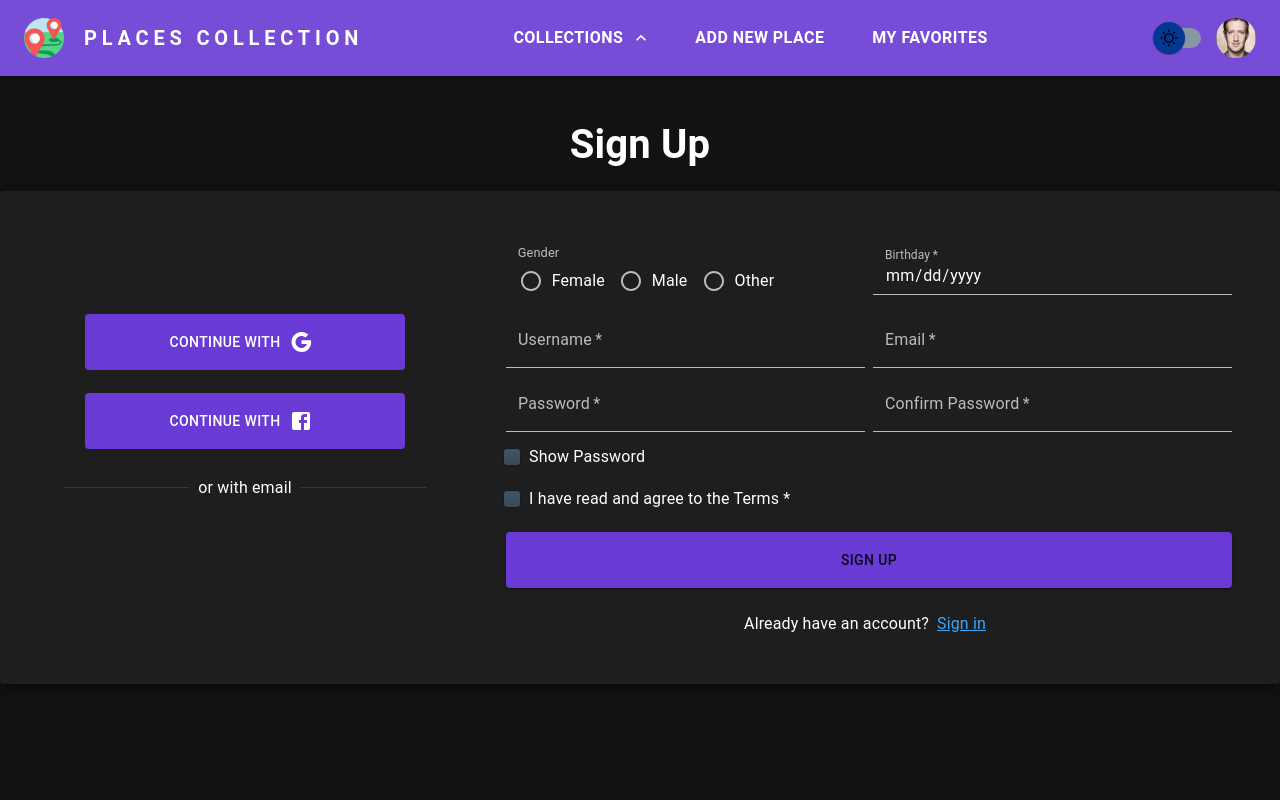
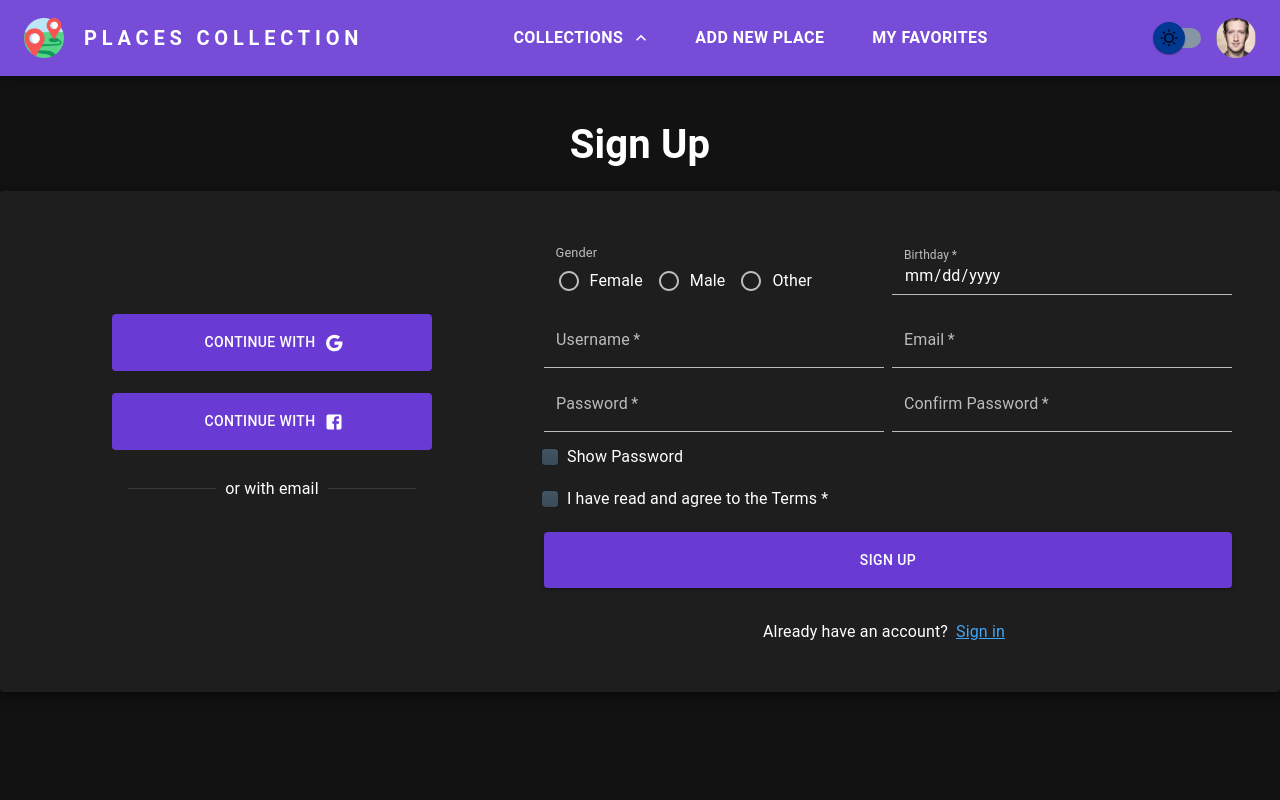
Before and after one commit to Louis2602/PlacesCollection, a React (Create React App) app: page /sign-up in a window 1280 px wide. Shown: the top 800 px of the page. Built offline with nearby package versions, Linux system fonts and the light colour scheme.

Commit message:
all functional

```diff
--- a/src/App.js
+++ b/src/App.js
@@ -1,9 +1,8 @@
-import { useState } from 'react';
 import { ThemeProvider } from '@emotion/react';
 import { createTheme, Stack, Box, styled, CssBaseline } from '@mui/material';
 import { BrowserRouter as Router, Routes, Route } from 'react-router-dom';
 import { SnackbarProvider } from 'notistack';
-import { useDispatch, useSelector } from 'react-redux';
+import { useSelector } from 'react-redux';
 import {
     AllCollections,
     NewPlace,
@@ -43,14 +42,19 @@ const StyledBox = styled(Box)(({ theme }) => ({
     display: 'flex',
     flexDirection: 'column',
     padding: 0,
-    marginTop: '4%'
+    marginTop: '4%',
+    [theme.breakpoints.down('md')]: {
+        marginTop: '15%'
+    }
 }));
 
 function App() {
     const mode = useSelector((state) => state.theme.value);
-    const [highlight, setHighlight] = useState('');
     const darkTheme = createTheme({
         palette: {
+            primary: {
+                main: '#693bd4'
+            },
             mode: `${mode ? 'dark' : 'light'}`
         }
     });
@@ -59,10 +63,10 @@ function App() {
         <Router>
             <ScrollToTop />
             <ThemeProvider theme={darkTheme}>
-                <SnackbarProvider maxSnack={3}>
+                <SnackbarProvider autoHideDuration={2000}>
                     <CssBaseline />
                     <StyledBox>
-                        <NavBar setHighlight={setHighlight} highlight={highlight} />
+                        <NavBar />
                         <Box sx={{ minHeight: '30rem' }}>
                             <StyledStack spacing={2}>
                                 <Routes>
@@ -74,7 +78,7 @@ function App() {
                                     <Route path="/hotels" element={<AllCollections collection="hotels" />}></Route>
                                     <Route path="/attractions" element={<AllCollections collection="attractions" />}></Route>
                                     <Route path="/favorites" element={<AllCollections collection="favorites" />}></Route>
-                                    <Route path="/new-place" element={<NewPlace setHighlight={setHighlight} />}></Route>
+                                    <Route path="/new-place" element={<NewPlace />}></Route>
                                     <Route path="/:collection/:id" element={<ItemDetails />}></Route>
                                     <Route path="/reviews" element={<Reviews />}></Route>
                                     <Route path="/profile" element={<Profile />}></Route>
--- a/src/assets/redux/features/counterSlice.js
+++ b/src/assets/redux/features/counterSlice.js
@@ -1,7 +1,10 @@
 import { createSlice } from '@reduxjs/toolkit';
 
+const localStorageKey = 'counter';
+const persistedUser = localStorage.getItem(localStorageKey);
+
 const initialState = {
-    username: null
+    username: persistedUser ? JSON.parse(persistedUser) : null
 };
 
 export const counterSlice = createSlice({
@@ -10,9 +13,11 @@ export const counterSlice = createSlice({
     reducers: {
         signin: (state, action) => {
             state.username = action.payload;
+            localStorage.setItem(localStorageKey, JSON.stringify(state.username));
         },
         logout: (state) => {
             state.username = '';
+            localStorage.setItem(localStorageKey, JSON.stringify(state.username));
         }
     }
 });
--- /dev/null
+++ b/src/assets/redux/features/highlightSlice.js
@@ -0,0 +1,23 @@
+import { createSlice } from '@reduxjs/toolkit';
+
+const localStorageKey = 'highlight';
+const persistedHighlight = localStorage.getItem(localStorageKey);
+
+const initialState = {
+    value: persistedHighlight ? JSON.parse(persistedHighlight) : true
+};
+
+const highlightSlice = createSlice({
+    name: 'highlight',
+    initialState,
+    reducers: {
+        highlightPreferences: (state, action) => {
+            state.value = action.payload;
+            localStorage.setItem(localStorageKey, JSON.stringify(state.value));
+        }
+    }
+});
+
+export const { highlightPreferences } = highlightSlice.actions;
+
+export default highlightSlice.reducer;
--- a/src/assets/redux/features/themeSlice.js
+++ b/src/assets/redux/features/themeSlice.js
@@ -11,15 +11,13 @@ const themeSlice = createSlice({
     name: 'theme',
     initialState,
     reducers: {
-        preferences: (state) => {
-            state.value = !state.value;
-        },
-        subscribe: (state) => {
+        themePreferences: (state, action) => {
+            state.value = action.payload;
             localStorage.setItem(localStorageKey, JSON.stringify(state.value));
         }
     }
 });
 
-export const { preferences, subscribe } = themeSlice.actions;
+export const { themePreferences } = themeSlice.actions;
 
 export default themeSlice.reducer;
--- a/src/assets/redux/store.js
+++ b/src/assets/redux/store.js
@@ -2,7 +2,8 @@ import { configureStore } from '@reduxjs/toolkit';
 
 import counterReducer from './features/counterSlice';
 import themeReducer from './features/themeSlice';
+import highlightReducer from './features/highlightSlice';
 
 export const store = configureStore({
-    reducer: { counter: counterReducer, theme: themeReducer }
+    reducer: { counter: counterReducer, theme: themeReducer, highlight: highlightReducer }
 });
--- a/src/components/Form/NewPlaceForm.jsx
+++ b/src/components/Form/NewPlaceForm.jsx
@@ -21,15 +21,15 @@ const StyledInputLabel = styled(InputLabel)({
 const StyledButton = styled(Button)({
     font: 'inherit',
     cursor: 'pointer',
-    backgroundColor: '#77002e',
+    backgroundColor: 'var(--main--color)',
     color: 'white',
     padding: '0.5rem 1.5rem',
-    border: '1px solid #77002e',
+    border: '1px solid var(--main--color)',
     borderRadius: '4px',
     fontWeight: 'bold',
     '&:hover, active': {
-        backgroundColor: '#a50e48',
-        borderColor: '#a50e48'
+        backgroundColor: 'var(--main--hover--color)',
+        borderColor: 'var(--main--hover--color)'
     }
 });
 const StyledBox = styled(Box)({
@@ -88,7 +88,7 @@ const NewPlaceForm = ({ onAddPlace }) => {
     return (
         <StyledCard>
             <StyledForm onSubmit={submitHandler}>
-                <Grid container fullWidth spacing={1} direction="column">
+                <Grid container spacing={1} direction="column">
                     <Grid item xs={12}>
                         <FormControl fullWidth>
                             <StyledInputLabel htmlFor="type">Type of place</StyledInputLabel>
--- a/src/pages/Profile.jsx
+++ b/src/pages/Profile.jsx
@@ -1,75 +1,55 @@
-import { styled, Card, Avatar, Typography, Box, TextField, RadioGroup, FormControlLabel, Radio, FormLabel } from '@mui/material/';
-import { useDispatch } from 'react-redux';
+import { styled, Card, Avatar, Box, TextField, RadioGroup, FormControlLabel, Radio, FormLabel } from '@mui/material/';
+import { useEffect, useState } from 'react';
+import { useSelector } from 'react-redux';
 
 import { Avatar as AvatarImg } from '../components/Carousel/assets';
 
-const data = {
-    id: 1,
-    name: 'PoTayTo',
-    gender: 'Male',
-    dateOfBirth: '11/07/2003',
-    email: 'tdakhoa21@clc.fitus.edu.vn',
-    createdOn: '12/11/2022'
-};
 const StyledCard = styled(Card)(({ theme }) => ({
-    width: '50vw',
-    height: '50vh',
-    margin: '1rem',
-    padding: '0 10px',
+    width: '48rem',
+    height: '24rem',
     display: 'flex',
-    alignItems: 'center',
+    paddingRight: '4rem',
     transition: '0.3s ease-in-out',
     boxShadow: '0 4px 8px 0 rgba(0, 0, 0, 0.4), 0 6px 20px 0 rgba(0, 0, 0, 0.1)',
     [theme.breakpoints.down('md')]: {
-        margin: 0,
         flexDirection: 'column',
         width: '100%',
-        height: 'auto'
+        height: '33rem',
+        padding: 0
     }
 }));
+
 const StyledBox = styled(Box)(({ theme }) => ({
     width: '30vw',
+    padding: '4rem 0',
     [theme.breakpoints.down('md')]: {
         marginTop: '1rem',
-        width: '100%'
+        width: '100%',
+        padding: 0
     }
 }));
+
 const StyledAvatar = styled(Avatar)(({ theme }) => ({
     width: '220px',
     height: '220px',
     display: 'flex',
-    margin: '1.5rem auto',
+    margin: '1rem auto',
     [theme.breakpoints.down('md')]: {
         marginTop: '1rem',
         width: '200px',
         height: '200px'
     }
 }));
-const StyledTypo = styled(Typography)(({ theme }) => ({
-    textAlign: 'center',
-    marginBottom: '1rem',
+
+const StyledTextField = styled(TextField)(({ theme }) => ({
+    marginBottom: '0.5rem',
     [theme.breakpoints.down('md')]: {
-        marginBottom: '1rem'
-    }
-}));
-const StyledTextField = styled(TextField)(({ theme }) => ({
-    width: '20vw',
-    marginBottom: '1rem',
-    [theme.breakpoints.down('md')]: {
-        width: '280px',
-        input: { textAlign: 'center' },
-        '& .MuiInputLabel-root': {
+        '& .MuiInputBase-readOnly': {
             textAlign: 'center'
-        },
-        '& .MuiInputLabel-shrink': {
-            margin: '0 auto',
-            position: 'absolute',
-            right: '-20px',
-            left: '0',
-            width: '100px'
         }
     }
 }));
+
 const StyledFormLabel = styled(FormLabel)(({ theme }) => ({
     fontSize: '0.8rem',
     [theme.breakpoints.down('md')]: {
@@ -77,6 +57,7 @@ const StyledFormLabel = styled(FormLabel)(({ theme }) => ({
         justifyContent: 'center'
     }
 }));
+
 const StyledRadioGroup = styled(RadioGroup)(({ theme }) => ({
     marginBottom: '4px',
     [theme.breakpoints.down('md')]: {
@@ -85,19 +66,25 @@ const StyledRadioGroup = styled(RadioGroup)(({ theme }) => ({
         marginLeft: '16px'
     }
 }));
+
 const StyledUserBox = styled(Box)(({ theme }) => ({
     [theme.breakpoints.down('md')]: {
-        margin: '0 22px'
+        margin: '0 22px',
+        textAlign: 'center'
     }
 }));
 
-const UserFormControl = ({ gender, data }) => <FormControlLabel disabled={data !== gender} value={gender} label={gender} control={<Radio />} />;
+const UserFormControl = ({ gender, data }) => <FormControlLabel disabled={data !== gender} checked={data === gender} label={gender} control={<Radio />} />;
 
 const UserTextField = ({ label, value }) => (
     <StyledTextField
+        label={label}
+        value={value ? value : ''}
         variant="standard"
-        label={label}
-        defaultValue={value}
+        fullWidth
+        InputLabelProps={{
+            shrink: true
+        }}
         InputProps={{
             readOnly: true
         }}
@@ -105,29 +92,37 @@ const UserTextField = ({ label, value }) => (
 );
 
 const Profile = () => {
-    const dispatch = useDispatch();
-
+    const [loadedItems, setloadedItems] = useState({});
+    const username = useSelector((state) => state.counter.username);
+    useEffect(() => {
+        if (username) {
+            fetch(`https://food-collections-test-default-rtdb.firebaseio.com/accounts/${username}.json`)
+                .then((response) => {
+                    return response.json();
+                })
+                .then((data) => {
+                    setloadedItems(data);
+                });
+        }
+    }, [username]);
     return (
         <>
             <h1>Profile</h1>
             <StyledCard>
                 <StyledBox>
                     <StyledAvatar alt="Avatar" src={AvatarImg} />
-                    <StyledTypo variant="h5" color="text.primary" gutterBottom>
-                        {data.name}
-                    </StyledTypo>
                 </StyledBox>
                 <StyledBox>
                     <StyledFormLabel>Gender</StyledFormLabel>
-                    <StyledRadioGroup defaultValue={data.gender} row>
-                        <UserFormControl gender="Male" data={data.gender} />
-                        <UserFormControl gender="Female" data={data.gender} />
-                        <UserFormControl gender="Other" data={data.gender} />
+                    <StyledRadioGroup row>
+                        <UserFormControl gender="Male" data={loadedItems.gender} />
+                        <UserFormControl gender="Female" data={loadedItems.gender} />
+                        <UserFormControl gender="Other" data={loadedItems.gender} />
                     </StyledRadioGroup>
                     <StyledUserBox>
-                        <UserTextField label="Date Of Birth" value={data.dateOfBirth} />
-                        <UserTextField label="Email" value={data.email} />
-                        <UserTextField label="Password" value={data.createdOn} />
+                        <UserTextField label="Username" value={loadedItems.username} />
+                        <UserTextField label="Birthday" value={loadedItems.birthday} />
+                        <UserTextField label="Email" value={loadedItems.email} />
                     </StyledUserBox>
                 </StyledBox>
             </StyledCard>
--- a/src/pages/SignIn.jsx
+++ b/src/pages/SignIn.jsx
@@ -1,5 +1,5 @@
 import { useState } from 'react';
-import { Box, Button, styled, TextField, Grid, Typography, Card, Divider, FormControlLabel, Checkbox, IconButton } from '@mui/material';
+import { Box, Button, styled, TextField, Grid, Typography, Card, Divider, FormControlLabel, Checkbox } from '@mui/material';
 import { Link, useNavigate } from 'react-router-dom';
 import { Controller, useForm } from 'react-hook-form';
 import { yupResolver } from '@hookform/resolvers/yup';
@@ -80,9 +80,8 @@ const StyledSignInBox = styled(Box)(({ theme }) => ({
 }));
 
 const StyledButton = styled(Button)(({ theme }) => ({
-    padding: '0.5rem 1.5rem',
+    padding: '1rem 1.5rem',
     margin: '0.7rem auto',
-    marginLeft: '4rem',
     width: '20rem',
     backgroundColor: 'var(--main--color)',
     color: 'white',
@@ -97,7 +96,7 @@ const StyledButton = styled(Button)(({ theme }) => ({
 
 const StyledSignInButton = styled(Button)(({ theme }) => ({
     padding: '1rem 1.5rem',
-    marginTop: '1rem',
+    marginTop: '0.5rem',
     width: '100%',
     backgroundColor: 'var(--main--color)',
     '&:hover': {
@@ -105,14 +104,14 @@ const StyledSignInButton = styled(Button)(({ theme }) => ({
     }
 }));
 
-const StyledIconButton = styled(IconButton)({
-    color: 'inherit'
-});
-
-const StyledOtherBox = styled(Box)(({ theme }) => ({
-    marginTop: '2rem',
+const StyledBox = styled(Box)(({ theme }) => ({
+    display: 'flex',
+    flexDirection: 'column',
+    padding: '3rem',
+    marginRight: '3rem',
     [theme.breakpoints.down('md')]: {
-        marginTop: 0
+        padding: 0,
+        margin: 0
     }
 }));
 
@@ -126,11 +125,11 @@ const StyledTypo = styled(Typography)(({ theme }) => ({
     fontSize: '0.8rem'
 }));
 
-const StyledDivider = styled(Divider)({
-    margin: '1rem',
-    marginLeft: '4rem',
-    width: '20rem'
-});
+const StyledTypoBot = styled(Typography)(({ theme }) => ({
+    [theme.breakpoints.down('md')]: {
+        fontSize: '0.9rem'
+    }
+}));
 
 const validationSchema = Yup.object().shape({
     username: Yup.string()
@@ -214,21 +213,11 @@ const SignIn = () => {
             <StyledCard>
                 <StyledForm>
                     <StyledSignInBox>
-                        <StyledOtherBox spacing={1}>
-                            <StyledButton>
-                                Continue with
-                                <StyledIconButton aria-label="google">
-                                    <Google />
-                                </StyledIconButton>
-                            </StyledButton>
-                            <StyledButton>
-                                Continue with
-                                <StyledIconButton aria-label="facebook">
-                                    <Facebook />
-                                </StyledIconButton>
-                            </StyledButton>
-                            <StyledDivider>or with your account</StyledDivider>
-                        </StyledOtherBox>
+                        <StyledBox spacing={1}>
+                            <StyledButton endIcon={<Google />}>Continue with</StyledButton>
+                            <StyledButton endIcon={<Facebook />}>Continue with</StyledButton>
+                            <Divider sx={{ margin: '1rem' }}>or with email</Divider>
+                        </StyledBox>
 
                         <Grid container spacing={1}>
                             <Grid item xs={12} sm={12}>
@@ -291,7 +280,7 @@ const SignIn = () => {
                                             )}
                                         />
                                     }
-                                    label={<Typography>Show Password</Typography>}
+                                    label={<StyledTypoBot>Show Password</StyledTypoBot>}
                                 />
                             </Grid>
 
--- a/src/pages/SignUp.jsx
+++ b/src/pages/SignUp.jsx
@@ -13,8 +13,7 @@ import {
     Radio,
     TextField,
     Checkbox,
-    Divider,
-    IconButton
+    Divider
 } from '@mui/material';
 import { Link, useNavigate } from 'react-router-dom';
 import { Controller, useForm } from 'react-hook-form';
@@ -70,36 +69,28 @@ const StyledCard = styled(Card)({
 });
 
 const StyledForm = styled('form')(({ theme }) => ({
-    padding: '1rem 1rem',
+    padding: '1rem',
     width: '80rem',
     [theme.breakpoints.down('md')]: {
-        width: '100%'
+        width: '100%',
+        padding: '2rem 1rem'
     }
 }));
 
 const StyledButton = styled(Button)(({ theme }) => ({
-    padding: '0.5rem 1.5rem',
+    padding: '1rem 1.5rem',
     margin: '0.7rem auto',
     width: '20rem',
     backgroundColor: 'var(--main--color)',
     color: 'white',
     transition: 'all 0.3s ease-in-out',
     '&:hover': {
-        backgroundColor: '#8b3ebb'
+        backgroundColor: 'var(--main--hover--color)'
     },
     [theme.breakpoints.down('md')]: {
         width: '100%'
     }
 }));
-
-const StyledIconButton = styled(IconButton)({
-    color: 'inherit'
-});
-
-const StyledBox = styled(Box)({
-    textAlign: 'center',
-    margin: '3rem auto'
-});
 
 const StyledSignUpBox = styled(Box)(({ theme }) => ({
     display: 'flex',
@@ -110,10 +101,14 @@ const StyledSignUpBox = styled(Box)(({ theme }) => ({
     }
 }));
 
-const StyledOtherBox = styled(Box)(({ theme }) => ({
-    padding: '1rem 4rem 1rem 0',
+const StyledBox = styled(Box)(({ theme }) => ({
+    display: 'flex',
+    flexDirection: 'column',
+    padding: '4rem',
+    marginRight: '3rem',
     [theme.breakpoints.down('md')]: {
-        padding: 0
+        padding: 0,
+        margin: 0
     }
 }));
 
@@ -129,7 +124,7 @@ const StyledSignUpButton = styled(Button)(({ theme }) => ({
     width: '100%',
     backgroundColor: 'var(--main--color)',
     '&:hover': {
-        backgroundColor: '#8b3ebb'
+        backgroundColor: 'var(--main--hover--color)'
     }
 }));
 
@@ -157,6 +152,12 @@ const StyledTextField = styled(TextField)(({ theme }) => ({
 
 const StyledTypo = styled(Typography)(({ theme }) => ({
     fontSize: '0.8rem'
+}));
+
+const StyledTypoBot = styled(Typography)(({ theme }) => ({
+    [theme.breakpoints.down('md')]: {
+        fontSize: '0.9rem'
+    }
 }));
 
 const Genders = ['Female', 'Male', 'Other'];
@@ -217,6 +218,7 @@ const SignUp = () => {
     };
 
     const onSubmit = () => {
+        setUserData({ ...userData, birthday: `${userData.birthday.str.split('').reverse().join('')}` });
         fetch(`https://food-collections-test-default-rtdb.firebaseio.com/accounts/${userData.username}.json`, {
             method: 'PUT',
             body: JSON.stringify(userData),
@@ -241,23 +243,11 @@ const SignUp = () => {
             <StyledCard>
                 <StyledForm>
                     <StyledSignUpBox>
-                        <StyledOtherBox spacing={1}>
-                            <StyledBox>
-                                <StyledButton>
-                                    Continue with
-                                    <StyledIconButton aria-label="google">
-                                        <Google />
-                                    </StyledIconButton>
-                                </StyledButton>
-                                <StyledButton>
-                                    Continue with
-                                    <StyledIconButton aria-label="facebook">
-                                        <Facebook />
-                                    </StyledIconButton>
-                                </StyledButton>
-                                <Divider sx={{ margin: '1rem' }}>or with email</Divider>
-                            </StyledBox>
-                        </StyledOtherBox>
+                        <StyledBox spacing={1}>
+                            <StyledButton endIcon={<Google />}>Continue with</StyledButton>
+                            <StyledButton endIcon={<Facebook />}>Continue with</StyledButton>
+                            <Divider sx={{ margin: '1rem' }}>or with email</Divider>
+                        </StyledBox>
 
                         <Grid container spacing={1}>
                             <Grid item xs={12} sm={6}>
@@ -279,7 +269,7 @@ const SignUp = () => {
                                                                 label={gender}
                                                                 onChange={(e) => {
                                                                     onChange(e.target.checked);
-                                                                    setUserData({ ...userData, gender: { gender } });
+                                                                    setUserData({ ...userData, gender: `${gender}` });
                                                                 }}
                                                             />
                                                         ))}
@@ -414,7 +404,7 @@ const SignUp = () => {
                                             )}
                                         />
                                     }
-                                    label={<Typography>Show Password</Typography>}
+                                    label={<StyledTypoBot>Show Password</StyledTypoBot>}
                                 />
                             </Grid>
 
@@ -436,7 +426,11 @@ const SignUp = () => {
                                             )}
                                         />
                                     }
-                                    label={<Typography color={errors.acceptTerms ? 'error' : 'inherit'}>I have read and agree to the Terms *</Typography>}
+                                    label={
+                                        <StyledTypoBot color={errors.acceptTerms ? 'error' : 'inherit'}>
+                                            I have read and agree to the Terms *
+                                        </StyledTypoBot>
+                                    }
                                 />
 
                                 <StyledTypo variant="inherit" color="error">
@@ -451,7 +445,7 @@ const SignUp = () => {
                             </Grid>
 
                             <Grid item xs={12}>
-                                <Typography sx={{ display: 'flex', justifyContent: 'center', marginTop: '1rem' }}>
+                                <Typography sx={{ display: 'flex', justifyContent: 'center', marginTop: '1.5rem' }}>
                                     Already have an account?
                                     <StyledLink to={'/sign-in'}>Sign in</StyledLink>
                                 </Typography>
```
Also changed, not shown: src/components/NavBar/NavBar.jsx (+25 -14 lines), src/pages/AllCollections.jsx (+13 -2 lines), src/pages/NewPlace.jsx (+5 -2 lines).
